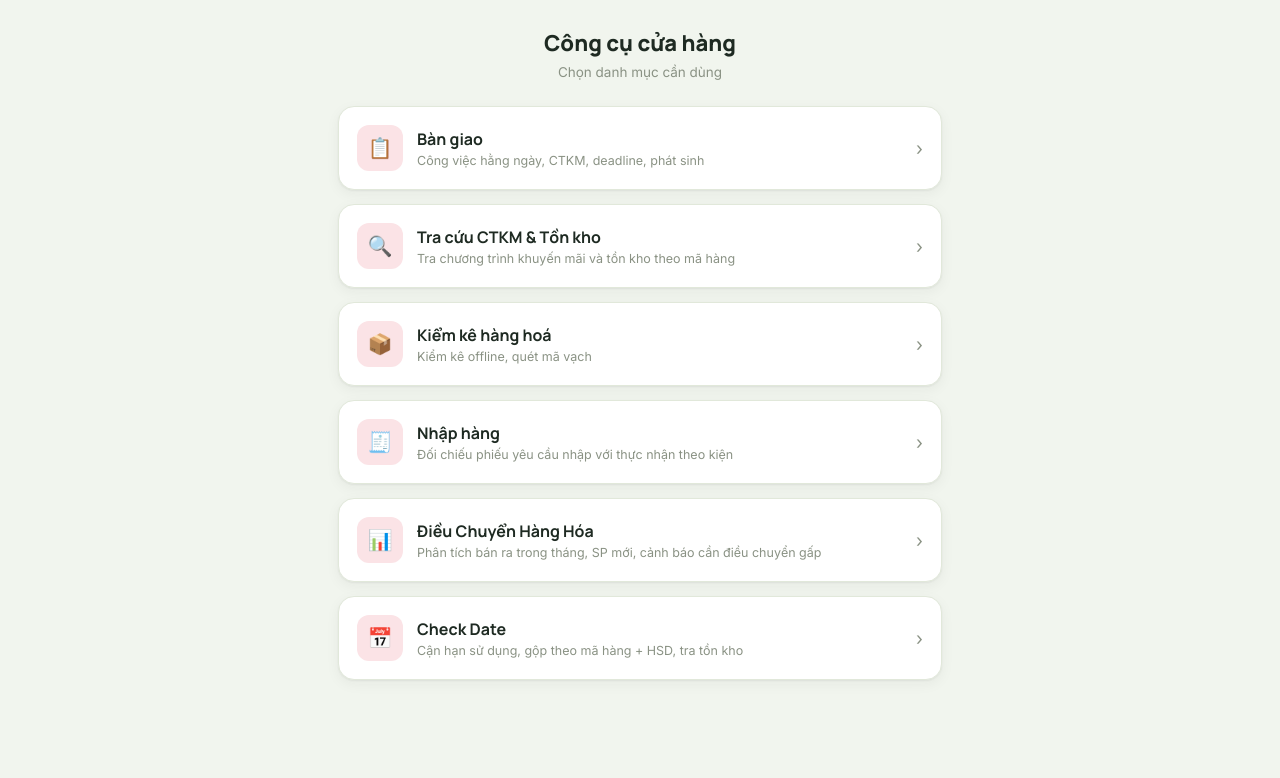
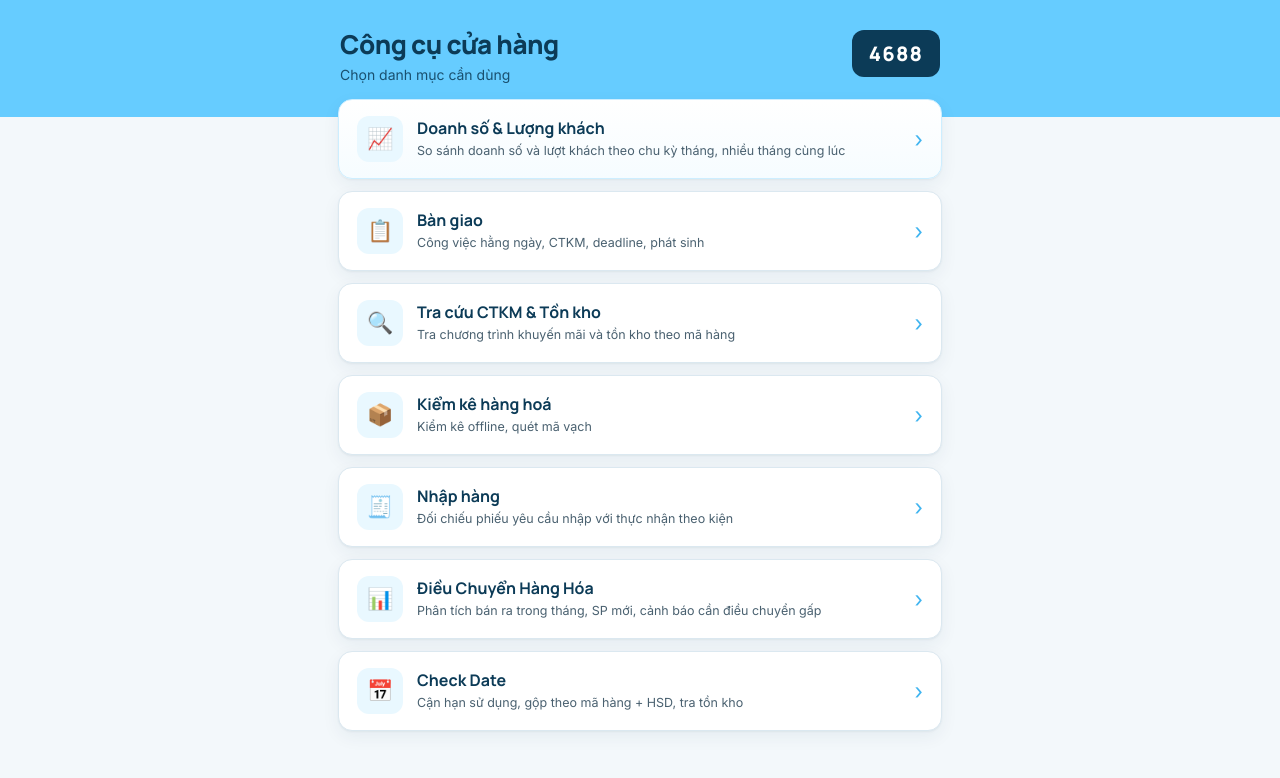
Before and after one commit to lewuaan145/4688, a plain HTML site: page index.html in a window 1280 px wide. Drawn offline with Linux system fonts and the light colour scheme.

Commit message:
Add files via upload

```diff
--- a/index.html
+++ b/index.html
@@ -3,70 +3,129 @@
 <head>
 <meta charset="UTF-8">
 <meta name="viewport" content="width=device-width, initial-scale=1.0">
+<meta name="theme-color" content="#66CCFF">
 <title>Công cụ cửa hàng</title>
 <link rel="preconnect" href="https://fonts.googleapis.com">
 <link rel="preconnect" href="https://fonts.gstatic.com" crossorigin>
-<link href="https://fonts.googleapis.com/css2?family=Manrope:wght@500;700;800&family=Inter:wght@400;500;600&display=swap" rel="stylesheet">
+<link href="https://fonts.googleapis.com/css2?family=Manrope:wght@600;700;800&family=Inter:wght@400;500;600&display=swap" rel="stylesheet">
 <style>
 :root {
-  --bg: #F1F5EE;
-  --ink: #1E2A22;
-  --ink-soft: #55614F;
-  --muted: #8A9284;
+  --sky: #66CCFF;
+  --sky-deep: #3FB4F0;
+  --sky-soft: #E9F8FF;
+  --sky-line: #CDEEFF;
+  --navy: #0C3B57;
+  --ink: #0B2433;
+  --ink-soft: #4A6170;
+  --muted: #7F98A6;
+  --paper: #F3F8FB;
   --card: #FFFFFF;
-  --border: #E1E8DA;
-  --accent: #E2596B;
-  --accent-soft: #FBE3E6;
-  --radius: 16px;
-  --shadow: 0 1px 2px rgba(30, 42, 34, 0.06), 0 4px 14px rgba(30, 42, 34, 0.05);
+  --rule: #DBE8F0;
+  --radius: 14px;
+  --shadow: 0 1px 2px rgba(12, 59, 87, 0.05), 0 6px 18px rgba(12, 59, 87, 0.06);
 }
 * { box-sizing: border-box; }
+html { -webkit-text-size-adjust: 100%; }
 body {
   margin: 0;
-  background: var(--bg);
+  background: var(--paper);
   color: var(--ink);
-  font-family: 'Inter', -apple-system, BlinkMacSystemFont, sans-serif;
+  font-family: 'Inter', -apple-system, BlinkMacSystemFont, 'Segoe UI', sans-serif;
   -webkit-font-smoothing: antialiased;
+  min-height: 100vh;
 }
-.wrap { max-width: 640px; margin: 0 auto; padding: 28px 18px 40px; }
-header { text-align: center; margin-bottom: 26px; }
-header h1 { font-family: 'Manrope', sans-serif; font-size: 22px; font-weight: 800; margin: 0 0 6px; }
-header p { color: var(--muted); font-size: 13.5px; margin: 0; }
-.menu { display: flex; flex-direction: column; gap: 14px; }
+
+/* Dải đầu trang */
+.band { background: var(--sky); color: var(--navy); }
+.band-inner {
+  max-width: 640px; margin: 0 auto;
+  padding: 30px 20px 34px;
+  display: flex; align-items: flex-start; justify-content: space-between; gap: 16px;
+}
+h1 {
+  font-family: 'Manrope', sans-serif;
+  font-size: 26px; font-weight: 800;
+  letter-spacing: -0.02em; line-height: 1.15;
+  margin: 0 0 6px; color: var(--navy);
+}
+.band p { margin: 0; font-size: 14px; color: var(--navy); opacity: 0.85; }
+.owner {
+  flex-shrink: 0;
+  background: var(--navy); color: #fff;
+  border-radius: 12px;
+  padding: 10px 16px; min-width: 88px;
+  text-align: center;
+  font-family: 'Manrope', sans-serif;
+  font-size: 20px; font-weight: 800; letter-spacing: 0.06em;
+}
+
+/* Danh sách */
+.wrap { max-width: 640px; margin: -18px auto 0; padding: 0 18px 44px; position: relative; }
+.menu { display: flex; flex-direction: column; gap: 12px; }
 a.card {
-  display: flex;
-  align-items: center;
-  gap: 14px;
+  display: flex; align-items: center; gap: 14px;
   background: var(--card);
-  border: 1px solid var(--border);
+  border: 1px solid var(--rule);
   border-radius: var(--radius);
-  padding: 18px;
-  text-decoration: none;
-  color: var(--ink);
+  padding: 16px 18px;
+  text-decoration: none; color: var(--ink);
   box-shadow: var(--shadow);
+  transition: border-color .15s, transform .15s, box-shadow .15s;
+  position: relative;
 }
-a.card:active { background: var(--bg); }
+a.card::before {
+  content: ""; position: absolute; left: 0; top: 14px; bottom: 14px;
+  width: 3px; border-radius: 0 3px 3px 0; background: var(--sky);
+  opacity: 0; transition: opacity .15s;
+}
+a.card:hover { border-color: var(--sky-deep); transform: translateY(-1px); }
+a.card:hover::before { opacity: 1; }
+a.card:focus-visible { outline: 3px solid rgba(102, 204, 255, .7); outline-offset: 2px; }
+a.card:active { background: var(--sky-soft); }
+a.card.featured { border-color: var(--sky-line); background: linear-gradient(180deg, #FFFFFF 0%, #F6FCFF 100%); }
 .icon {
-  width: 46px; height: 46px;
+  width: 46px; height: 46px; flex-shrink: 0;
   border-radius: 12px;
-  background: var(--accent-soft);
-  color: var(--accent);
+  background: var(--sky-soft);
   display: flex; align-items: center; justify-content: center;
-  font-size: 20px;
-  flex-shrink: 0;
+  font-size: 21px;
 }
-.card-text h2 { font-family: 'Manrope', sans-serif; font-size: 16px; font-weight: 700; margin: 0 0 3px; }
-.card-text p { margin: 0; font-size: 12.5px; color: var(--muted); }
-.chev { margin-left: auto; color: var(--muted); font-size: 18px; flex-shrink: 0; }
+.card-text { min-width: 0; }
+.card-text h2 {
+  font-family: 'Manrope', sans-serif;
+  font-size: 16px; font-weight: 700;
+  margin: 0 0 3px; color: var(--navy);
+}
+.card-text p { margin: 0; font-size: 12.5px; color: var(--ink-soft); line-height: 1.5; }
+.chev { margin-left: auto; color: var(--sky-deep); font-size: 22px; line-height: 1; flex-shrink: 0; }
+
+@media (max-width: 420px) {
+  h1 { font-size: 22px; }
+  .owner { min-width: 76px; font-size: 18px; padding: 8px 12px; }
+}
 </style>
 </head>
 <body>
-<div class="wrap">
-<header>
+<header class="band">
+  <div class="band-inner">
+    <div>
       <h1>Công cụ cửa hàng</h1>
       <p>Chọn danh mục cần dùng</p>
+    </div>
+    <div class="owner" aria-label="4688">4688</div>
+  </div>
 </header>
-<div class="menu">
+
+<main class="wrap">
+  <nav class="menu" aria-label="Danh mục công cụ">
+    <a class="card featured" href="doanh-so-khach/">
+      <span class="icon">📈</span>
+      <span class="card-text">
+        <h2>Doanh số &amp; Lượng khách</h2>
+        <p>So sánh doanh số và lượt khách theo chu kỳ tháng, nhiều tháng cùng lúc</p>
+      </span>
+      <span class="chev">›</span>
+    </a>
     <a class="card" href="ban-giao/">
       <span class="icon">📋</span>
       <span class="card-text">
@@ -115,7 +174,7 @@ a.card:active { background: var(--bg); }
       </span>
       <span class="chev">›</span>
     </a>
-</div>
-</div>
+  </nav>
+</main>
 </body>
 </html>
```
Lines whose indentation alone changed are shown as unchanged.
